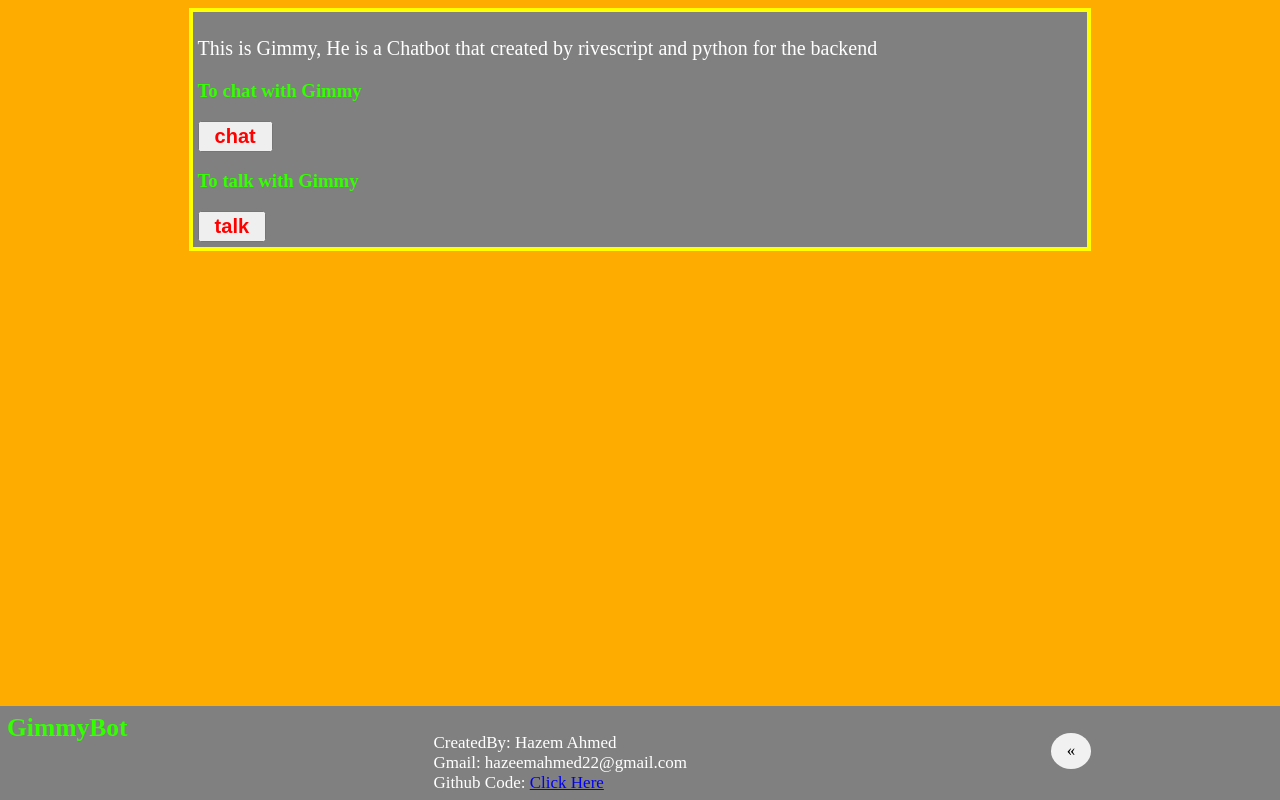
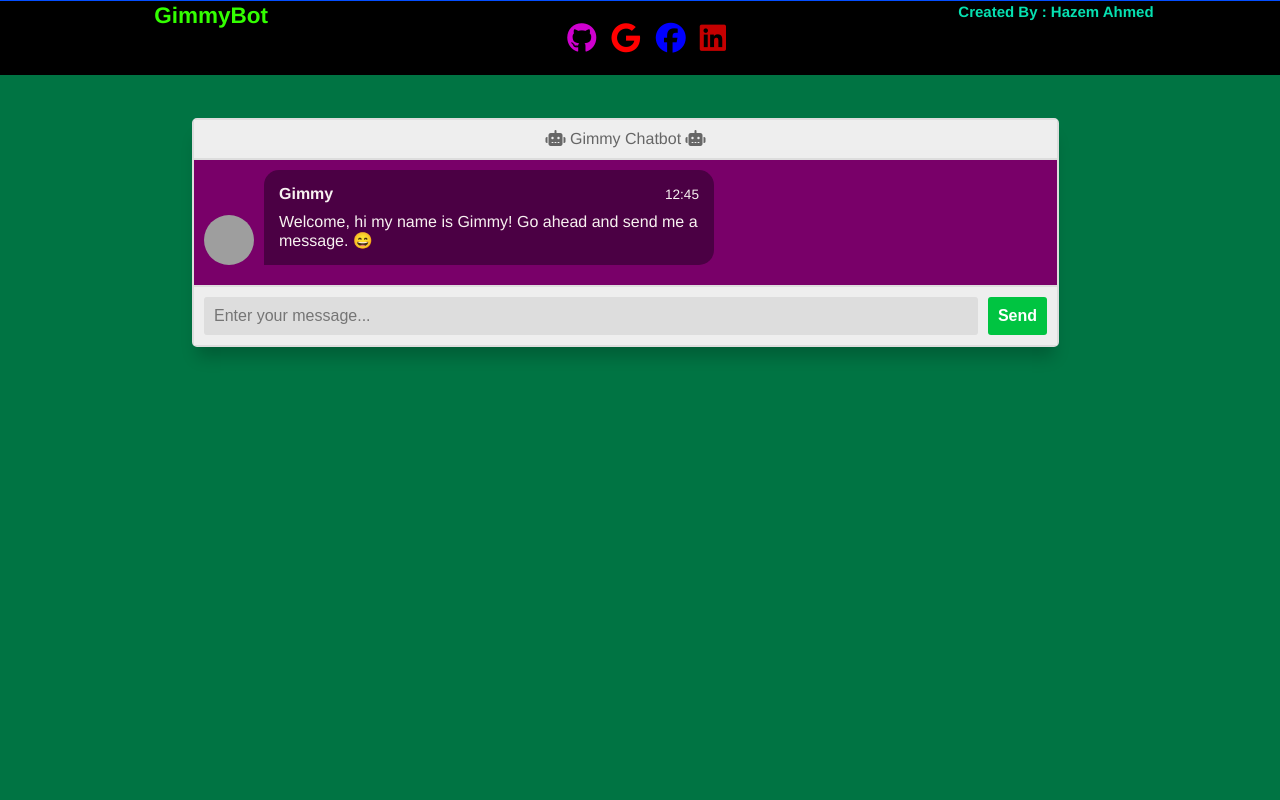
Before and after one commit to Hazemcodes/gimmybot, a Flask app: page / in a window 1280 px wide. Run offline with Flask 2, Linux system fonts and the light colour scheme; some libraries are stand-ins or nearby versions; grey boxes are pictures that could not be loaded.

Commit message:
the new Gimmy

```diff
--- a/app.py
+++ b/app.py
@@ -13,54 +13,14 @@ bot.load_directory(brain)
 bot.sort_replies()
 
 @app.route('/')
-def index():
-    return render_template('index.html')
-
-@app.route('/callChat')
 def callchat():
     return render_template('chat.html')
 
-@app.route('/callTalk')
-def calltalk():
-    return render_template('talk.html')
-
-@app.route('/chat', methods=['POST', 'GET'])
-def chat():
-    if request.method == 'POST':
-        user = request.form['nm']
-        msg1 = user
-        while True:
-            if msg1 == 'bye':
-                return "<h1 style='color:blue;'>Gimmy: GoodBye </h1>"
-
-            else:
-                message = ('Gimmy: ' + bot.reply('localuser', msg1))
-
-                return render_template('chat.html', message = message)
-
-
-@app.route('/talk', methods=['POST', 'GET'])
-def talk():
-    if request.method == 'POST':
-        user = request.form['record']
-        while True:
-            if user == 'bye':
-                return "<h1 style='color:blue;'>Gimmy: GoodBye </h1>"
-
-            else:
-                result = ('Gimmy: ' + bot.reply('localuser', user))
-                print(result)
-                result = result.replace('Gimmy', '')
-                speak(result)
-                return render_template('talk.html')
-
-
-def speak(audioString):
-    tts = gTTS(text=audioString, lang='en')
-
-    tts.save("static/audio/audio.mp3")
-    os.remove("static/audio/audio.mp3")
-    tts.save("static/audio/audio.mp3")
+@app.route("/get")
+def get_bot_response():
+    userText = request.args.get('msg')
+    message = (bot.reply('localuser', userText))
+    return  str(message)
 
 if __name__ == '__main__':
    app.run(debug=True)
--- a/requirements.txt
+++ b/requirements.txt
@@ -32,15 +32,18 @@ gTTS-token==1.1.3
 gunicorn==20.0.4
 httplib2==0.18.1
 idna==2.9
+importlib-metadata==1.7.0
 itsdangerous==1.1.0
 Jinja2==2.11.2
 Js2Py==0.70
 lxml==4.5.1
 MarkupSafe==1.1.1
 marshmallow==3.6.1
+mysql==0.0.2
 mysql-connector==2.2.9
 mysql-connector-python==8.0.20
 mysql-connector-python-rf==2.2.2
+mysqlclient==2.0.1
 oauth2client==4.1.3
 oauthlib==3.1.0
 packaging==20.4
@@ -84,3 +87,4 @@ webdriver-manager==2.5.3
 webdrivermanager==0.8.0
 Werkzeug==1.0.1
 whichcraft==0.6.1
+zipp==3.4.0
--- a/static/CSS/styles.css
+++ b/static/CSS/styles.css
@@ -1,24 +1,167 @@
-h3 {
-  color:rgb(51, 255, 0);
+
+:root {
+  --msger-bg: #fff;
+  --border: 2px solid #ddd;
+  --left-msg-bg: #4b0044;
+  --right-msg-bg: #19eca6;
 }
+
+html {
+  box-sizing: border-box;
+}
+
+*,
+*:before,
+*:after {
+  margin: 0;
+  padding: 0;
+  box-sizing: inherit;
+}
+
 body {
-  background-color:rgb(255, 172, 0);
+  display: flex;
+  justify-content: center;
+  align-items: center;
+  height: 100%;
+  background-image: var(--body-bg);
+  font-family: Helvetica, sans-serif;
+  background-color:rgb(0, 116, 67);
+
 }
+
+.msger {
+  display: flex;
+  flex-flow: column wrap;
+  justify-content: space-between;
+  width: 100%;
+  max-width: 867px;
+  height: 100%;
+  border: var(--border);
+  border-radius: 5px;
+  background: var(--msger-bg);
+  box-shadow: 0 15px 15px -5px rgba(0, 0, 0, 0.2);
+}
+
+.msger-header {
+  /* display: flex; */
+  font-size: medium;
+  justify-content: space-between;
+  padding: 10px;
+  text-align: center;
+  border-bottom: var(--border);
+  background: #eee;
+  color: #666;
+}
+
+.msger-chat {
+  flex: 1;
+  overflow-y: auto;
+  padding: 10px;
+}
+.msger-chat::-webkit-scrollbar {
+  width: 6px;
+}
+.msger-chat::-webkit-scrollbar-track {
+  background: #ddd;
+}
+.msger-chat::-webkit-scrollbar-thumb {
+  background: #bdbdbd;
+}
+.msg {
+  display: flex;
+  align-items: flex-end;
+  margin-bottom: 10px;
+}
+
+.msg-img {
+  width: 50px;
+  height: 50px;
+  margin-right: 10px;
+  background: #ddd;
+  background-repeat: no-repeat;
+  background-position: center;
+  background-size: cover;
+  border-radius: 50%;
+}
+.msg-bubble {
+  max-width: 450px;
+  padding: 15px;
+  border-radius: 15px;
+  background: var(--left-msg-bg);
+}
+.msg-info {
+  display: flex;
+  justify-content: space-between;
+  align-items: center;
+  margin-bottom: 10px;
+}
+.msg-info-name {
+  margin-right: 10px;
+  font-weight: bold;
+}
+.msg-info-time {
+  font-size: 0.85em;
+}
+
+.left-msg .msg-bubble {
+  border-bottom-left-radius: 0;
+  color: rgb(248, 241, 241);
+}
+
+.right-msg {
+  flex-direction: row-reverse;
+}
+.right-msg .msg-bubble {
+  background: var(--right-msg-bg);
+  color: #fff;
+  border-bottom-right-radius: 0;
+}
+.right-msg .msg-img {
+  margin: 0 0 0 10px;
+}
+
+.msger-inputarea {
+  display: flex;
+  padding: 10px;
+  border-top: var(--border);
+  background: #eee;
+}
+.msger-inputarea * {
+  padding: 10px;
+  border: none;
+  border-radius: 3px;
+  font-size: 1em;
+}
+.msger-input {
+  flex: 1;
+  background: #ddd;
+}
+.msger-send-btn {
+  margin-left: 10px;
+  background: rgb(0, 196, 65);
+  color: #fff;
+  font-weight: bold;
+  cursor: pointer;
+  transition: background 0.23s;
+}
+.msger-send-btn:hover {
+  background: rgb(0, 180, 50);
+}
+
+.msger-chat {
+  background-color:rgb(121, 0, 105);
+}
+
 li {
 color: red;
 font-size: 20px;
 }
+
 p {
 font-size: 20px;
 color:black;
 }
-div.center {
-  background-color: gray;
-  margin: auto;
-  width: 70%;
-  border: 4px solid rgb(255, 255, 0);
-  padding: 5px;
-}
+
 button {
 padding:2px 15px;
 font-size:20px;
@@ -28,17 +171,7 @@ color:red;
 button:hover {
   box-shadow: 0 12px 16px 0 rgba(0,0,0,0.24),0 17px 50px 0 rgba(0,0,0,0.19);
 }
-.footer{
-  position: fixed;
-  font-size: 17px;
-  background-color: gray;
-  left: 0;
-  bottom: 0;
-  width: 100%;
-  color: white;
-  text-align: left;
-  padding: 5px;
-}
+
 .column {
   float: left;
   width: 33%;
@@ -49,11 +182,6 @@ button:hover {
   content: "";
   display: table;
   clear: both;
-}
-@media screen and (max-width: 600px) {
-.column {
-    width: 100%;
-  }
 }
 
 .previous:hover {
@@ -72,3 +200,54 @@ button:hover {
 .round {
   border-radius: 50%;
 }
+
+.fab {
+  padding: 20px;
+  font-size: 30px;
+  width: 30px;
+  text-align: center;
+  text-decoration: none;
+  border-radius: 50%;
+}
+
+.fab:hover {
+    opacity: 0.7;
+}
+
+.fab-facebook {
+  background: #3B5998;
+  color: white;
+}
+
+.fab-google {
+  background: #dd4b39;
+  color: white;
+}
+
+.fab-linkedin {
+  background: #007bb5;
+  color: white;
+}
+
+#page-container {
+  min-height: 500px;
+  width: 100%;
+  height: 100%;
+  padding: 80px 0px;
+}
+
+#content-wrap {
+  padding: 3% 15%;    /* Footer height */
+}
+
+.navbar{
+  border-top:1px solid #034eff;
+  position:absolute;
+  text-align: center;
+  font-size: 15px;
+  right:0;
+  left:0;
+  top: 0;
+  background-color: black;
+  color: white;
+}
--- a/templates/chat.html
+++ b/templates/chat.html
@@ -1,86 +1,143 @@
 <!DOCTYPE html>
 <html lang="en">
+
   <head>
+    <meta charset="UTF-8">
+    <title>GimmyBot</title>
     <meta charset="UTF-8">
     <meta name="viewport" content="width=device-width, initial-scale=1.0">
     <meta http-equiv="X-UA-Compatible" content="ie=edge">
     <link rel="stylesheet" type="text/css" href="../static/CSS/styles.css" />
-        <title>Gimmy</title>
-        <style>
-            input {
-                color: rgb(253, 165, 0);
-                font-size: 20px;
-            }
-            input.button {
-                color: rgb(253, 120, 11);
-                font-size: 25px;
-            }
-        </style>
+    <script src='https://kit.fontawesome.com/a076d05399.js'></script>
+
   </head>
+
   <body>
-        <div class="center">
-            <form action="/chat" method="post">
-                <fieldset>
-                    <legend style="color: red; font-size: 25px;">Chat with Gimmy:</legend>
-                    <p><input type="text" name="nm" /></p>
-                    <input class="button" type="submit" value="submit" onclick="start()" />
-                    {% if message %}
-                    <h3 class="message">{{ message | safe }}</h3>
-                    {% endif %}
-                </fieldset>
+    <!-- partial:index.partial.html -->
+    <div id="page-container" >
+      <div class="navbar">
+        <div class="row">
+          <div class="column"><h2 style="color: rgb(51, 255, 0) ; margin: 0px;">GimmyBot</h2></div>
+
+          <div class="column">
+            <!-- Social Media icons -->
+            <a href="https://github.com/Hazemcodes/gimmybot" class='fab fa-github' style='font-size:30px;color: rgb(207, 0, 207);'></a>
+            <a href="https://www.google.com/" class="fab fa-google" style='font-size:30px;color:red'></a>
+            <a href="https://en-gb.facebook.com/" class="fab fa-facebook" style='font-size:30px;color:blue'></a>
+            <a href="https://www.linkedin.com/" class='fab fa-linkedin' style='font-size:30px;color:rgb(197, 0, 0)'></a>
+          </div>
+
+        <div class="column" style="text-align: center;"> <h3 style='font-size:15px;color: rgb(6, 224, 177);'>Created By : Hazem Ahmed</h3></div>
+
+      </div>
+      </div>
+
+      <div id="content-wrap">
+          <section class="msger">
+            <header class="msger-header">
+              <div class="msger-header-title">
+                <i class="fas fa-robot"></i> Gimmy Chatbot <i class="fas fa-robot"></i>
+              </div>
+          </header>
+
+          <main class="msger-chat">
+            <div class="msg left-msg">
+              <div class="msg-img" style="background-image: url(https://image.flaticon.com/icons/svg/327/327779.svg)"></div>
+
+              <div class="msg-bubble">
+                <div class="msg-info">
+                  <div class="msg-info-name">Gimmy</div>
+                  <div class="msg-info-time">12:45</div>
+                </div>
+
+                <div class="msg-text">
+                  Welcome, hi my name is Gimmy! Go ahead and send me a message. 😄
+                </div>
+              </div>
+            </div>
+
+          </main>
+
+
+          <form class="msger-inputarea">
+            <input type="text" name="nm" class="msger-input" id="textInput" placeholder="Enter your message...">
+            <button type="submit" class="msger-send-btn">Send</button>
           </form>
-            <button onclick="showDiv()" type="button">show Audio</button>
-            <div id="show" style="display: none;">
-                <audio id="myAudio">
-                    <source src="{{ url_for('static', filename='../static/mp3/Burn.mp3') }}" />
-                    Your browser does not support the audio element.
-                </audio>
-                <p>Click the buttons to play or pause the audio.</p>
-                <button onclick="playAudio()" type="button">Play Audio</button>
-                <button onclick="pauseAudio()" type="button">Pause Audio</button>
+          </section>
        </div>
+    </div>
+
     <script>
-                var x = document.getElementById("myAudio");
 
-                function showDiv() {
-                    var show = document.getElementById("show");
-                    if (show.style.display === "none") {
-                        show.style.display = "block";
-                    } else {
-                        show.style.display = "none";
-                    }
-                }
-                function playAudio() {
-                    x.play();
+      const msgerForm = get(".msger-inputarea");
+      const msgerInput = get(".msger-input");
+      const msgerChat = get(".msger-chat");
+
+
+      // Icons made by Freepik from www.flaticon.com
+      const BOT_IMG = "https://image.flaticon.com/icons/svg/327/327779.svg";
+      const PERSON_IMG = "https://image.flaticon.com/icons/svg/145/145867.svg";
+      const BOT_NAME = "Gimmy";
+      const PERSON_NAME = "You";
+
+      msgerForm.addEventListener("submit", event => {
+        event.preventDefault();
+
+        const msgText = msgerInput.value;
+        if (!msgText) return;
+
+        appendMessage(PERSON_NAME, PERSON_IMG, "right", msgText);
+        msgerInput.value = "";
+        botResponse(msgText);
+      });
+
+      function appendMessage(name, img, side, text) {
+        //   Simple solution for small apps
+        const msgHTML = `
+  <div class="msg ${side}-msg">
+    <div class="msg-img" style="background-image: url(${img})"></div>
+    <div class="msg-bubble">
+      <div class="msg-info">
+        <div class="msg-info-name">${name}</div>
+        <div class="msg-info-time">${formatDate(new Date())}</div>
+      </div>
+      <div class="msg-text">${text}</div>
+    </div>
+  </div>
+  `;
+
+        msgerChat.insertAdjacentHTML("beforeend", msgHTML);
+        msgerChat.scrollTop += 500;
       }
 
-                function pauseAudio() {
-                    x.pause();
+      function botResponse(rawText) {
+
+        // Bot Response
+        $.get("/get", { msg: rawText }).done(function (data) {
+          console.log(rawText);
+          console.log(data);
+          const msgText = data;
+          appendMessage(BOT_NAME, BOT_IMG, "left", msgText);
+
+        });
+
       }
 
-                function start() {}
+
+      // Utils
+      function get(selector, root = document) {
+        return root.querySelector(selector);
+      }
+
+      function formatDate(date) {
+        const h = "0" + date.getHours();
+        const m = "0" + date.getMinutes();
+
+        return `${h.slice(-2)}:${m.slice(-2)}`;
+      }
+
+
+
     </script>
-        </div>
-        <div style="margin: 0px 35px;">
-            <h2 style="color:black">Try to say :</h2>
-            <ul>
-              <li>hi</li>
-              <li>who are you</li>
-              <li>my location</li>
-              <li>my ip address</li>
-              <li>my name</li>
-              <li>who is your developer</li>
-              <li>my location</li>
-              <li>tell me a poem</li>
-              <li>...etc</li>
-            </ul>
-        </div>
-        <div class="footer">
-            <div class="row">
-                  <div class="column"><h2 style="color: rgb(51, 255, 0) ; margin: 0px;">GimmyBot</h2></div>
-                  <div class="column"><br> CreatedBy: Hazem Ahmed <br> Gmail: hazeemahmed22@gmail.com <br> Github Code: <a href="https://github.com/Hazemcodes/gimmybot">Click Here</a></div>
-                  <div class="column" style="text-align: center;"> <br> <a style="color: black" href="/" class="previous round ">&laquo;</a></div>
-                </div>
-        </div>
   </body>
 </html>
--- a/templates/index.html
+++ /dev/null
@@ -1,30 +0,0 @@
-<!DOCTYPE html>
-<html lang="en">
-    <head>
-        <meta charset="UTF-8">
-        <meta name="viewport" content="width=device-width, initial-scale=1.0">
-        <meta http-equiv="X-UA-Compatible" content="ie=edge">
-        <link rel="stylesheet" type="text/css" href="../static/CSS/styles.css" />
-        <title>Gimmy</title>
-   </head>
-   <body>
-      <div class="center">
-         <p style="color: white">This is Gimmy, He is a Chatbot that created by rivescript and python for the backend </p>
-         <form action="/callChat" >
-         <h3>To chat with Gimmy</h3>
-         <button id="myButtonChat" value="Submit">chat</button>
-         </form>
-         <form action="/callTalk">
-         <h3>To talk with Gimmy</h3>
-         <button id="myButtonTalk" type="submit" value="Submit">talk</button>
-         </form>
-      </div>
-      <div class="footer">
-            <div class="row">
-                  <div class="column"><h2 style="color: rgb(51, 255, 0) ; margin: 0px;">GimmyBot</h2></div>
-                  <div class="column"><br> CreatedBy: Hazem Ahmed <br> Gmail: hazeemahmed22@gmail.com <br> Github Code: <a href="https://github.com/Hazemcodes/gimmybot">Click Here</a></div>
-                  <div class="column" style="text-align: center;"> <br> <a style="color: black" href="/" class="previous round ">&laquo;</a></div>
-                </div>
-      </div>
-   </body>
-</html>
```
Also changed, not shown: Read_mp3.py (deleted, +0 -32 lines), Speech_Text.py (deleted, +0 -44 lines), templates/talk.html (deleted, +0 -115 lines), 3 other files. Lines whose indentation alone changed are shown as unchanged.
